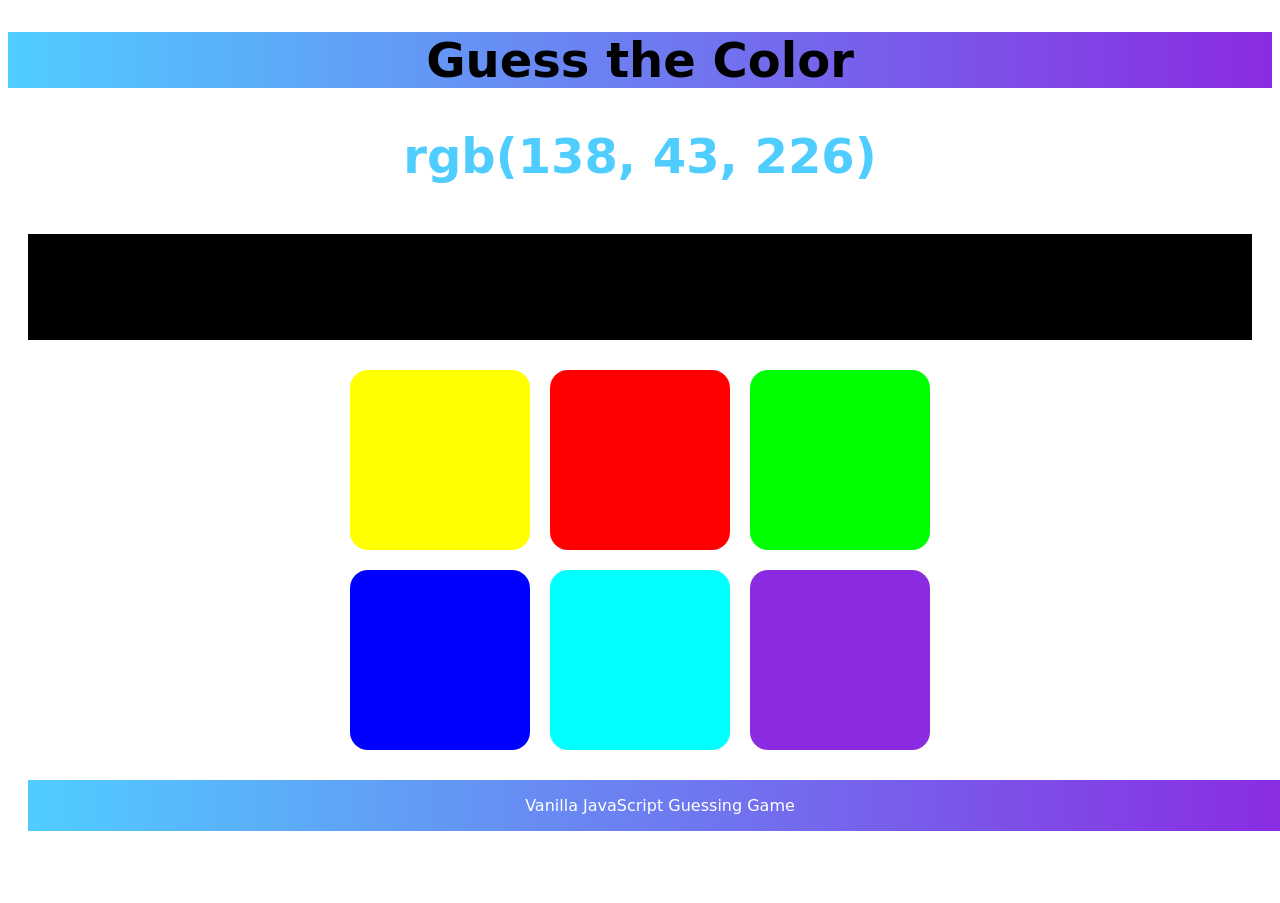
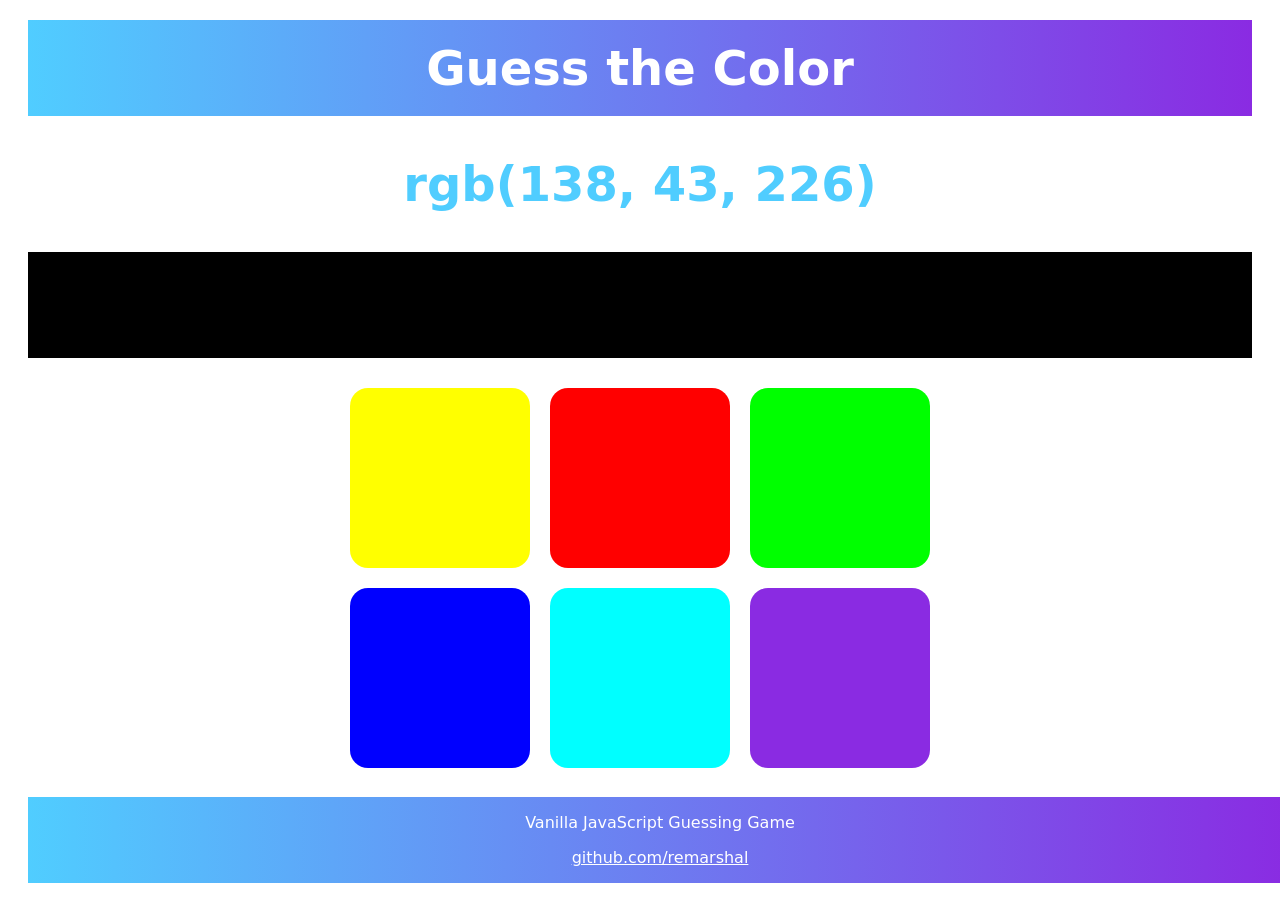
Before and after one commit to remarshal/color-game, a plain HTML site: page index.html in a window 1280 px wide. Before the commit the page ends 851 px from the top, so only its background shows below. Drawn offline with Linux system fonts and the light colour scheme.

Commit message:
github repository link

```diff
--- a/index.html
+++ b/index.html
@@ -30,6 +30,8 @@
     <footer>
         <div>
             <p>Vanilla JavaScript Guessing Game</p>
+            <p class="link"><a href="https://github.com/remarshal" target="_blank">github.com/remarshal</a></p>
+
         </div>
     </footer>
 
--- a/styles.css
+++ b/styles.css
@@ -46,6 +46,9 @@ h1 {
     text-align: center;
     font-size: xxx-large;
     font-family: cursive;
+    margin: 20px;
+    padding: 20px;
+    color: white;
 }
 
 h2 {
@@ -53,7 +56,6 @@ h2 {
     text-align: center;
     font-size: xxx-large;
     font-family: cursive;
-    margin-bottom: 50px;
 }
 
 h3 {
@@ -72,3 +74,7 @@ footer {
     margin: 20px;
     font-family: cursive;
 }
+
+a {
+    color: white;
+}
```
